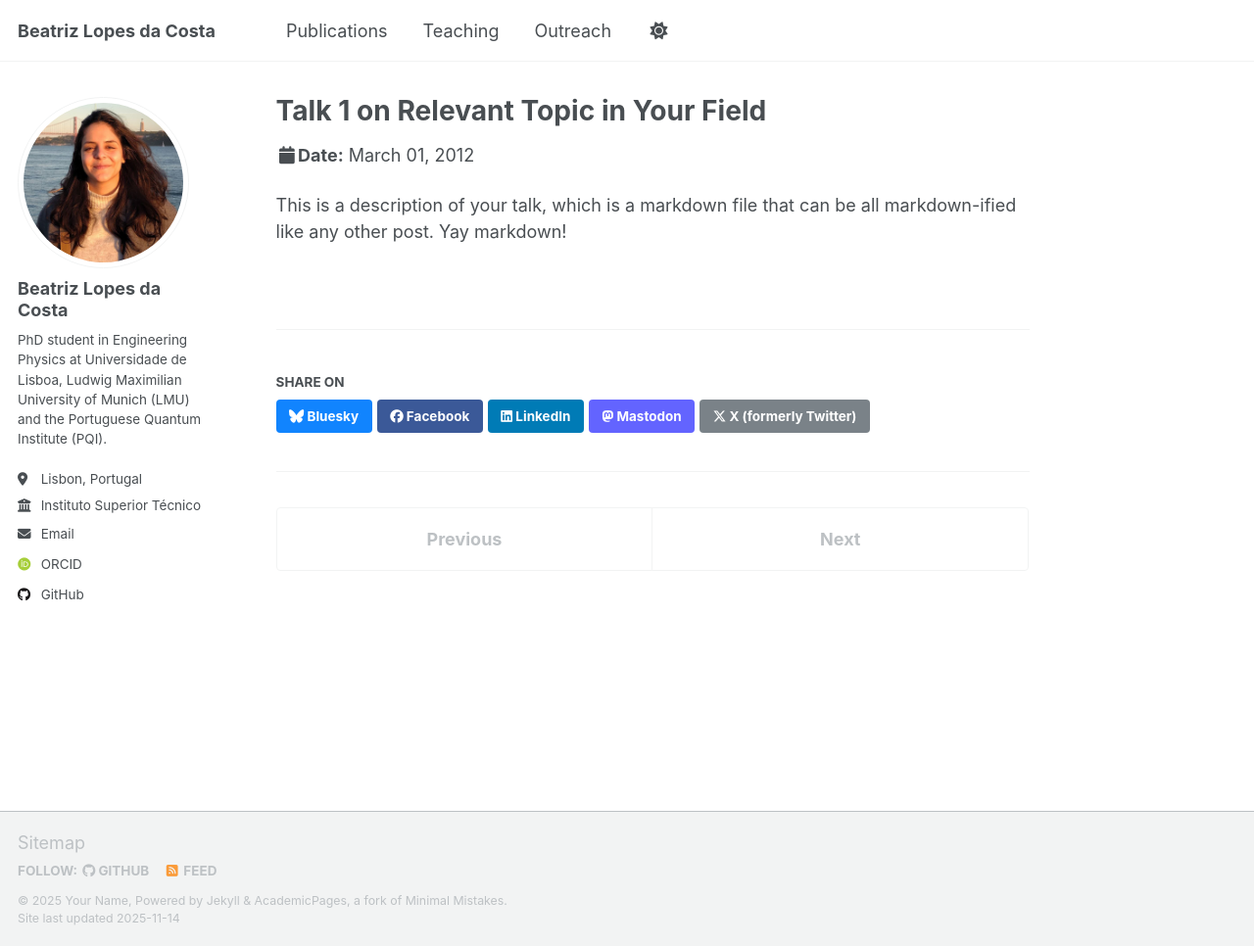
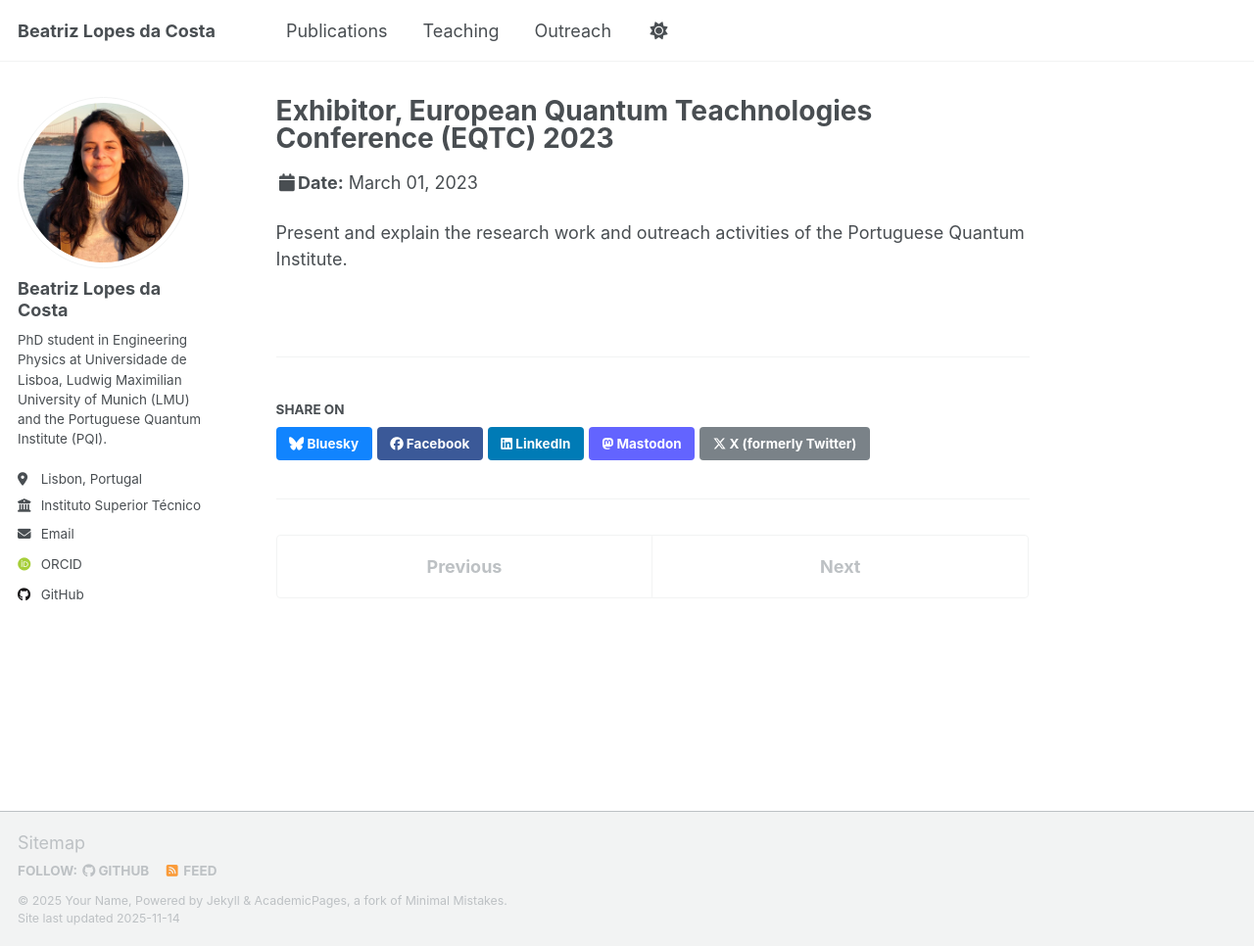
Before and after one commit to beatriz-costa00/beatriz-costa00.github.io, a Jekyll site: the page built from _talks/2012-03-01-talk-1.md, in a window 1280 px wide and 966 px high. Shown: the whole window at 98% size. Built offline with Jekyll 4.4.1, drawn with Linux system fonts in a browser that asks for light colours; some web fonts are replaced; a script that is not in the unit is left out.

Commit message:
Modify talk information for EQTC 2023
Updated talk details for the European Quantum Technologies Conference.

```diff
--- a/_talks/2012-03-01-talk-1.md
+++ b/_talks/2012-03-01-talk-1.md
@@ -1,11 +1,11 @@
 ---
-title: "Talk 1 on Relevant Topic in Your Field"
+title: "Exhibitor, European Quantum Teachnologies Conference (EQTC) 2023"
 collection: talks
 type: "Talk"
 permalink: /talks/2012-03-01-talk-1
-venue: "UC San Francisco, Department of Testing"
-date: 2012-03-01
-location: "San Francisco, CA, USA"
+venue: "EQTC"
+date: 2023-03-01
+location: "Hannover, Germany"
 ---
 
-This is a description of your talk, which is a markdown file that can be all markdown-ified like any other post. Yay markdown!
+Present and explain the research work and outreach activities of the Portuguese Quantum Institute.
```
